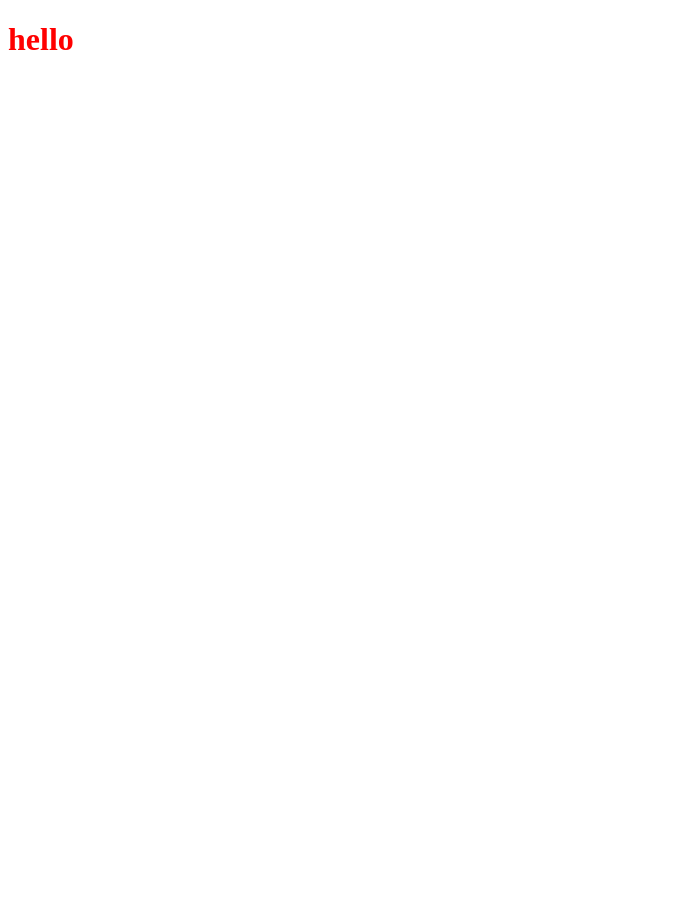
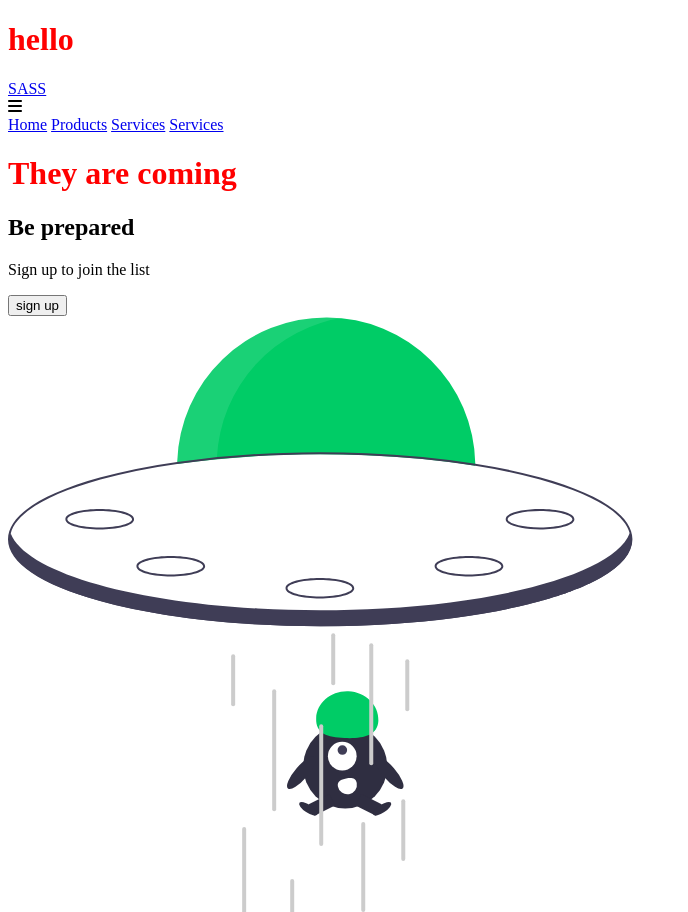
Before and after one commit to ShoiraTa/sassProject, a plain HTML site: page dist/index.html in a window 1280 px wide. Shown: the top 912 px of the page, without its empty margins (0-688 px from the left). Before the commit the page ends 800 px from the top, so only its background shows below. Drawn offline with Linux system fonts and the light colour scheme.

Commit message:
page markup

```diff
--- a/dist/index.html
+++ b/dist/index.html
@@ -6,8 +6,37 @@
     <meta name="viewport" content="width=device-width, initial-scale=1.0">
     <title>SCSS</title>
     <link rel="stylesheet" href="../scss/main.css">
+    <script src="https://kit.fontawesome.com/9875f697fa.js" crossorigin="anonymous"></script>
 </head>
 <body>
     <h1>hello</h1>
+    <!-- Navbar -->
+
+    <nav class="navbar">
+        <a href="#" class="navbar__logo">SASS</a>
+        <div class="navbar__bars"></div>
+        <i class="fas fa-bars"></i>
+        <div class="navbar__menu">
+            <a href="navbar_menu-links">Home</a>
+            <a href="navbar_menu-links">Products</a>
+            <a href="navbar_menu-links">Services</a>
+            <a href="navbar_menu-links" id="buton">Services</a>
+        </div>
+    </nav>
+
+    <!-- hero section -->
+    <div class="hero">
+        <div class="hero__cotainer">
+            <div class="hero__container-left">
+                <h1>They are coming</h1>
+                <h2>Be prepared</h2>
+                <p>Sign up to join the list</p>
+                <button class="hero__container-btn">sign up</button>
+            </div>
+            <div class="hero__container-right">
+                <img src="../img/img-2.svg" alt="" class="hero__container--img">
+            </div>
+        </div>
+    </div>
 </body>
 </html>
```
Also changed, not shown: img/img-2.svg (added).
